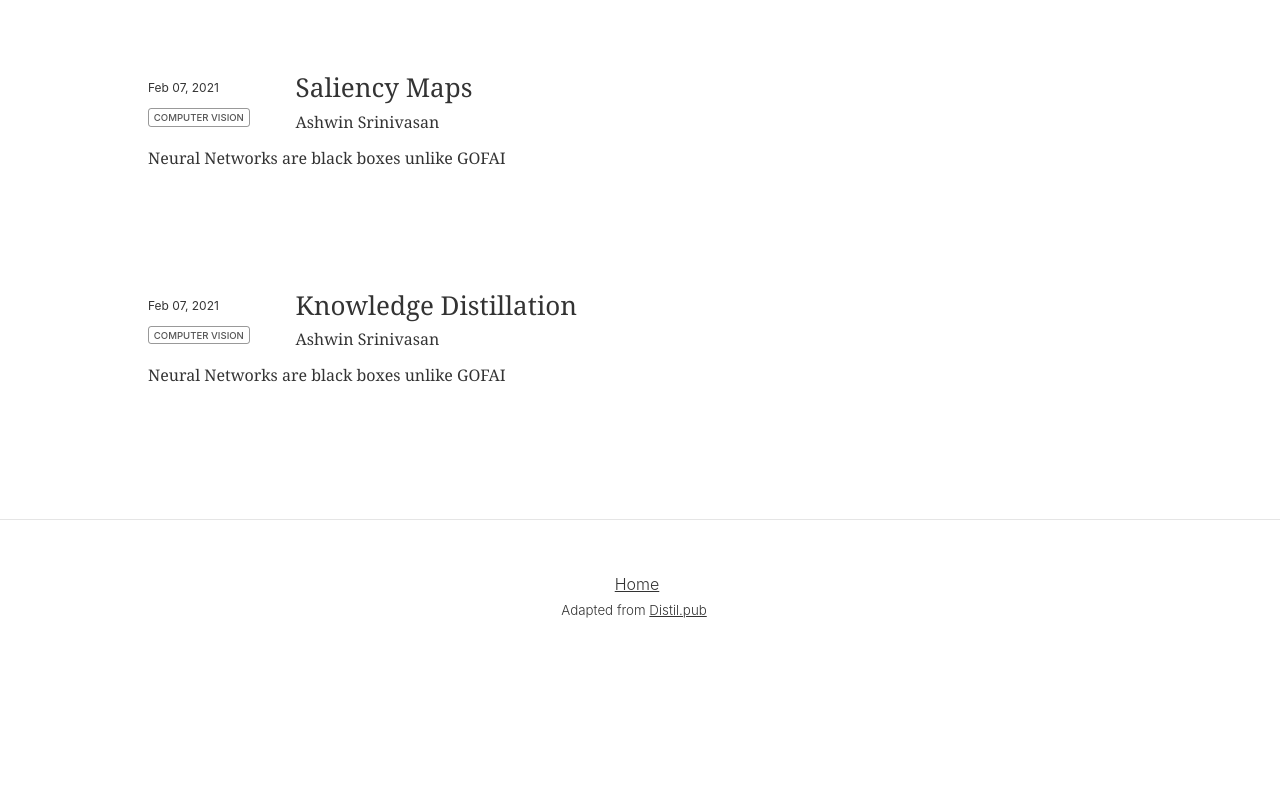
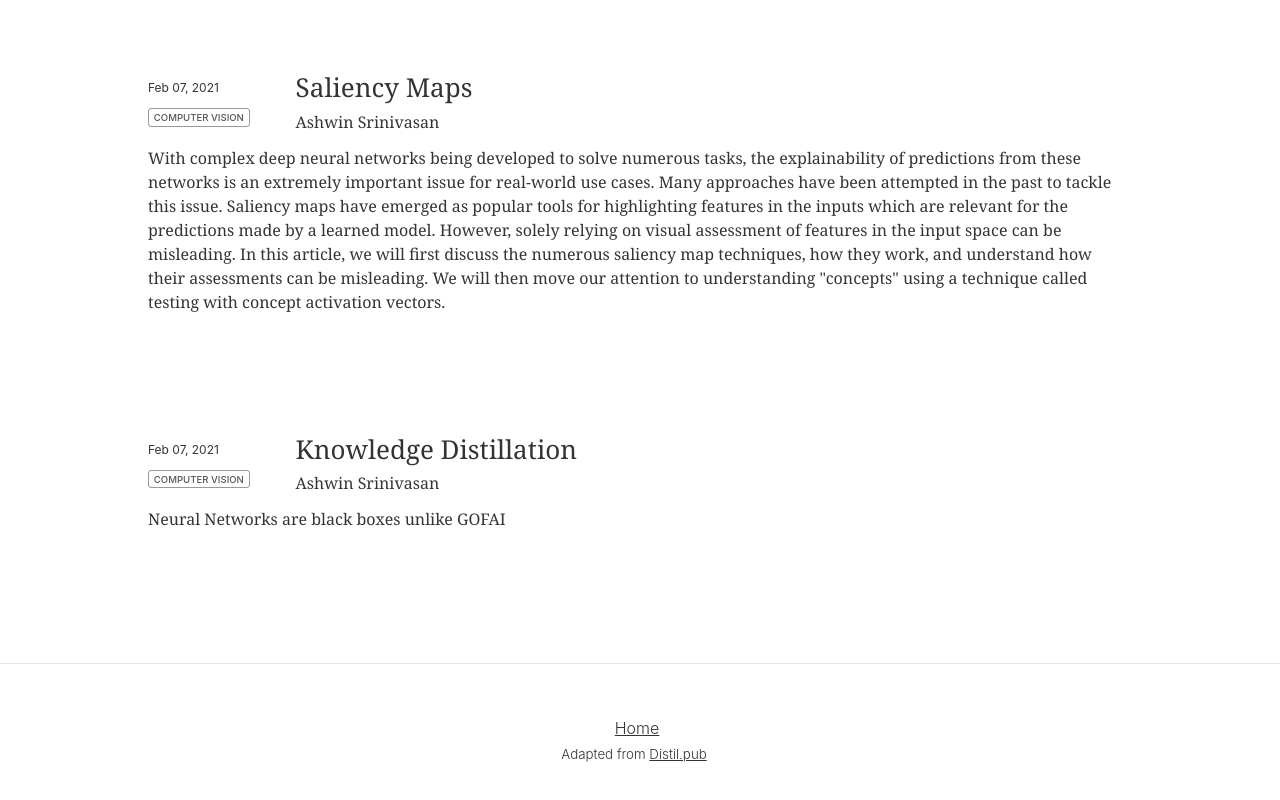
Before and after one commit to SforAiDl/Simplification, a website: page index.html in a window 1280 px wide. Shown: the part 1152-1952 px from the top of the page. Before the commit the page ends 1814 px from the top, so only its background shows below. Drawn offline with Linux system fonts and the light colour scheme.

Commit message:
Update index

```diff
--- a/index.html
+++ b/index.html
@@ -1247,7 +1247,7 @@
                   <!-- <div class="description"> -->
                       <h2 class="title">Saliency Maps</h2>
                       <p class="authors">Ashwin Srinivasan</p>
-                      <p class="abstract">Neural Networks are black boxes unlike GOFAI</p>
+		      <p class="abstract">With complex deep neural networks being developed to solve numerous tasks, the explainability of predictions from these networks is an extremely important issue for real-world use cases. Many approaches have been attempted in the past to tackle this issue. Saliency maps have emerged as popular tools for highlighting features in the inputs which are relevant for the predictions made by a learned model. However, solely relying on visual assessment of features in the input space can be misleading. In this article, we will first discuss the numerous saliency map techniques, how they work, and understand how their assessments can be misleading. We will then move our attention to understanding "concepts" using a technique called testing with concept activation vectors. </p>
                   </div>
               </a>
           </div>
```
